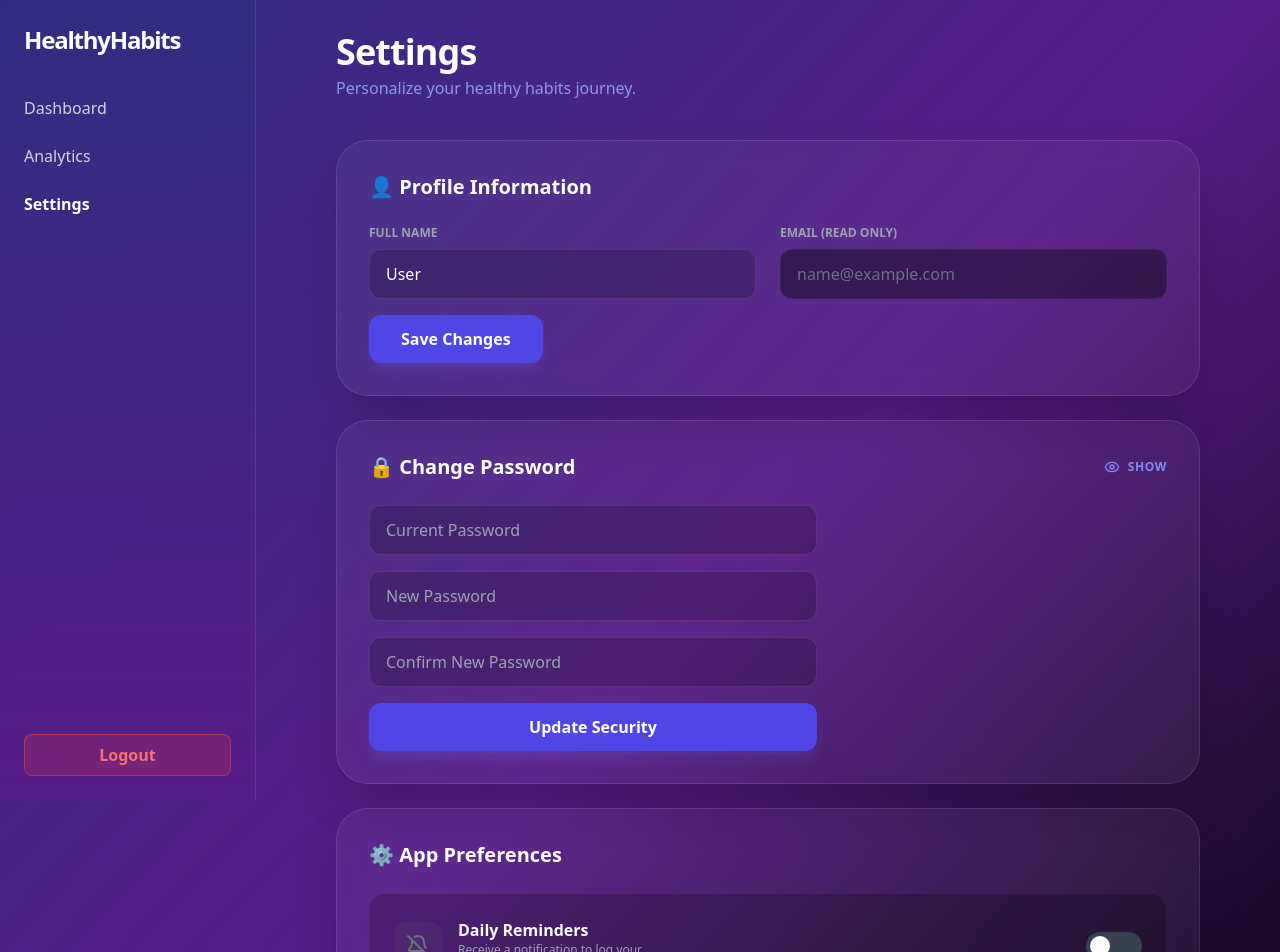
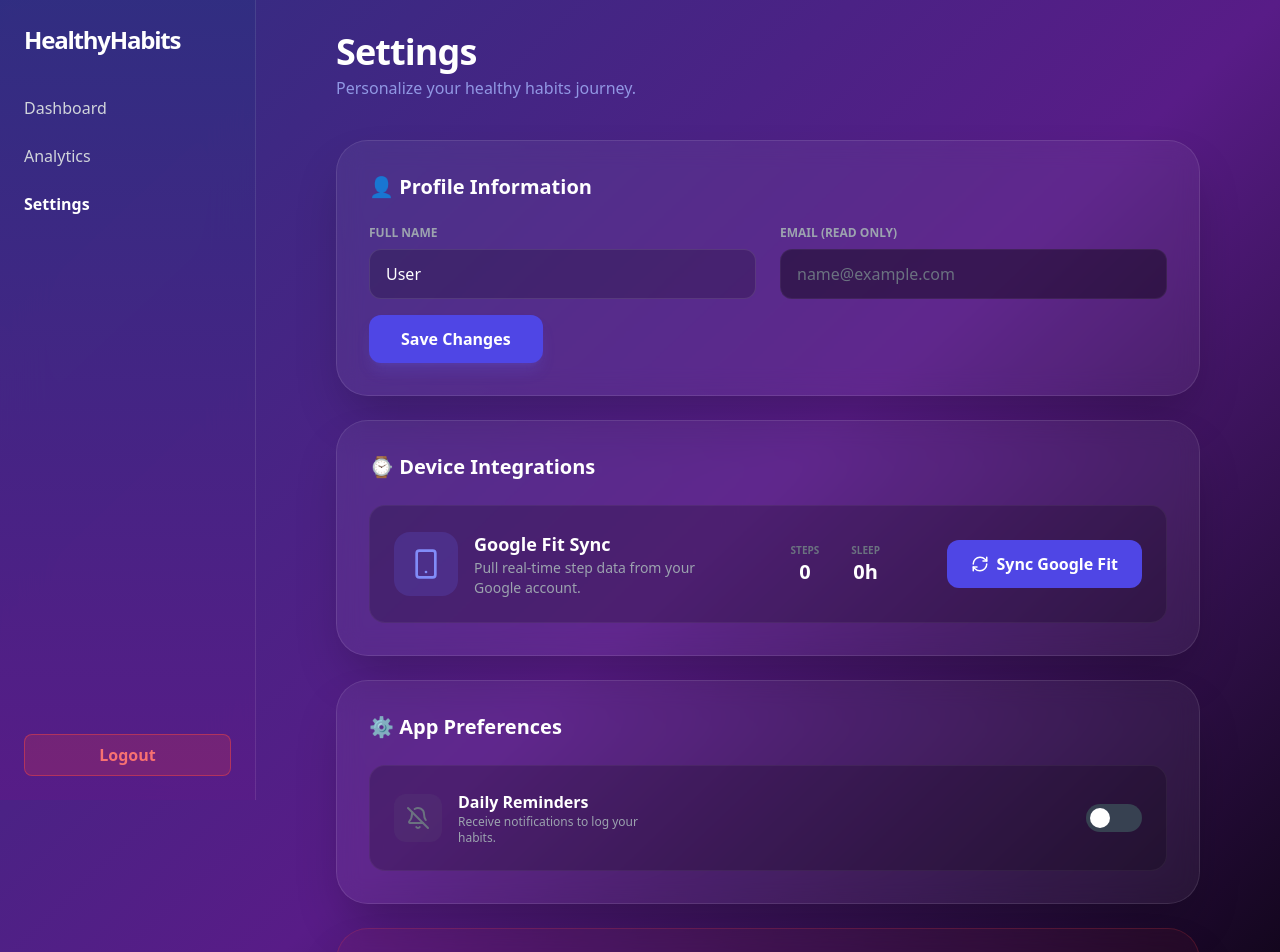
Before and after one commit to ARCHANA-MADDELA-57/healthy-habits-Tracker-frontend, a React (Vite) app: page /settings in a window 1280 px wide. Shown: the top 952 px of the page. Built offline with nearby package versions, Linux system fonts and the light colour scheme; sample sign-in values are in the browser's storage.

Commit message:
Added a feature Healthsync with devices to track sleep and steps

```diff
--- a/package.json
+++ b/package.json
@@ -10,6 +10,7 @@
     "preview": "vite preview"
   },
   "dependencies": {
+    "@react-oauth/google": "^0.13.4",
     "axios": "^1.13.5",
     "canvas-confetti": "^1.9.4",
     "chart.js": "^4.5.1",
--- a/src/pages/Dashboard.jsx
+++ b/src/pages/Dashboard.jsx
@@ -1,5 +1,7 @@
 import React, { useState, useEffect, useMemo } from "react";
 import { motion } from "framer-motion";
+import { RefreshCw } from "lucide-react"; // Added for the sync icon
+import { useGoogleLogin } from '@react-oauth/google'; // Added for direct sync
 import Sidebar from "../components/Sidebar";
 import AddHabitModal from "../components/AddHabitModal";
 import MobileNav from "../components/MobileNav";
@@ -8,6 +10,7 @@ import HabitCard from "../components/HabitCard";
 import WellnessCard from "../components/WellnessCard";
 import { useHabits } from "../hooks/useHabits";
 import { useNotifications } from "../hooks/useNotifications";
+import { healthService, fetchRealGoogleFitData } from "../services/healthService";
 
 const Dashboard = () => {
   const isLoggedIn = localStorage.getItem("isLoggedIn");
@@ -15,167 +18,122 @@ const Dashboard = () => {
   const userName = storedUser?.fullName || "User";
   const userKey = storedUser ? `habits_${storedUser.email}` : null;
 
-  const {
-    habits,
-    addHabit,
-    updateHabit,
-    incrementProgress,
-    decrementProgress,
-    deleteHabit,
-  } = useHabits(userKey);
+  const { habits, addHabit, updateHabit, incrementProgress, decrementProgress, deleteHabit } = useHabits(userKey);
 
-  const [quote, setQuote] = useState({
-    text: "Loading inspiration...",
-    author: "",
-  });
+  const [quote, setQuote] = useState({ text: "Loading inspiration...", author: "" });
   const [editingHabit, setEditingHabit] = useState(null);
   const [isOpen, setIsOpen] = useState(false);
+  const [syncData, setSyncData] = useState(healthService.fetchData());
+  const [isSyncing, setIsSyncing] = useState(false);
+
+  // Direct Sync Logic
+  const login = useGoogleLogin({
+    onSuccess: async (tokenResponse) => {
+      setIsSyncing(true);
+      try {
+        const realData = await fetchRealGoogleFitData(tokenResponse.access_token);
+        const updated = healthService.syncData(realData);
+        setSyncData(updated);
+      } catch (error) {
+        console.error("Dashboard Sync Error:", error);
+      } finally {
+        setIsSyncing(false);
+      }
+    },
+    scope: 'https://www.googleapis.com/auth/fitness.activity.read',
+  });
 
   const wellnessScore = useMemo(() => {
     if (habits.length === 0) return 0;
-    const totalProgress = habits.reduce(
-      (acc, h) => acc + Math.min(h.current / h.target, 1),
-      0
-    );
+    const totalProgress = habits.reduce((acc, h) => acc + Math.min(h.current / h.target, 1), 0);
     return Math.round((totalProgress / habits.length) * 100);
   }, [habits]);
 
-  // Find a habit with less than 30% progress to trigger the alert
-  const neglectedHabit = useMemo(() => {
-    return habits.find((h) => h.current / h.target < 0.3);
-  }, [habits]);
-
+  const neglectedHabit = useMemo(() => habits.find((h) => h.current / h.target < 0.3), [habits]);
   useNotifications(neglectedHabit);
 
   const perfectedToday = habits.filter((h) => h.completedToday).length;
-  const bestStreak =
-    habits.length > 0 ? Math.max(...habits.map((h) => h.streak)) : 0;
+  const bestStreak = habits.length > 0 ? Math.max(...habits.map((h) => h.streak)) : 0;
 
   useEffect(() => {
     const localQuotes = [
       { text: "Consistency is the DNA of mastery.", author: "Robin Sharma" },
-      { text: "Done is better than perfect.", author: "Sheryl Sandberg" },
-      {
-        text: "The secret of your future is hidden in your daily routine.",
-        author: "Mike Murdock",
-      },
+      { text: "Small habits lead to big changes.", author: "James Clear" },
     ];
     setQuote(localQuotes[Math.floor(Math.random() * localQuotes.length)]);
+    setSyncData(healthService.fetchData());
   }, []);
 
-  if (!isLoggedIn || !storedUser)
-    return (
-      <div className="h-screen bg-[#1a164d] flex items-center justify-center text-white">
-        Please Login.
-      </div>
-    );
+  if (!isLoggedIn || !storedUser) return <div className="h-screen bg-[#1a164d] flex items-center justify-center text-white">Please Login.</div>;
 
   return (
     <div className="flex flex-col md:flex-row h-screen bg-gradient-to-br from-[#1a164d] via-[#2e1065] to-black text-white overflow-hidden">
       <MobileNav />
-      <div className="hidden md:block w-64 h-full shrink-0">
-        <Sidebar />
-      </div>
-
+      <div className="hidden md:block w-64 h-full shrink-0"><Sidebar /></div>
       <main className="flex-1 h-full overflow-y-auto p-4 md:p-10 custom-scrollbar">
-        <Header
-          userName={userName}
-          neglectedHabit={neglectedHabit}
-          quote={quote}
-        />
+        <Header userName={userName} neglectedHabit={neglectedHabit} quote={quote} />
 
         <div className="flex flex-col lg:flex-row gap-6 mb-8 items-stretch">
-          <div className="flex-1">
-            <WellnessCard score={wellnessScore} />
-          </div>
-
+          <div className="flex-1"><WellnessCard score={wellnessScore} /></div>
           <div className="flex-[2] bg-white/5 backdrop-blur-xl p-6 rounded-2xl border border-white/10">
             <div className="flex justify-between items-end mb-4">
               <div>
-                <h2 className="text-xs font-black uppercase tracking-widest text-indigo-400">
-                  Daily Momentum
-                </h2>
+                <h2 className="text-xs font-black uppercase tracking-widest text-indigo-400">Daily Momentum</h2>
                 <p className="text-2xl font-black">{wellnessScore}%</p>
               </div>
-              <p className="text-gray-400 text-xs font-bold">
-                {perfectedToday} / {habits.length} Done
-              </p>
+              <p className="text-gray-400 text-xs font-bold">{perfectedToday} / {habits.length} Done</p>
             </div>
             <div className="w-full bg-black/40 h-2 rounded-full overflow-hidden">
-              <motion.div
-                animate={{ width: `${wellnessScore}%` }}
-                className={`h-full transition-all duration-1000 ${
-                  wellnessScore < 40
-                    ? "bg-red-500"
-                    : "bg-gradient-to-r from-indigo-500 to-pink-500"
-                }`}
-              />
+              <motion.div animate={{ width: `${wellnessScore}%` }} className={`h-full transition-all duration-1000 ${wellnessScore < 40 ? "bg-red-500" : "bg-gradient-to-r from-indigo-500 to-pink-500"}`} />
             </div>
           </div>
         </div>
 
-        <div className="grid grid-cols-1 sm:grid-cols-3 gap-4 mb-8">
+        {/* Stats Grid with 5 Columns */}
+        <div className="grid grid-cols-2 md:grid-cols-5 gap-4 mb-8">
           <div className="bg-white/5 p-4 rounded-2xl border border-white/5 text-center">
-            <p className="text-gray-400 text-[9px] font-bold uppercase mb-1">
-              Active Habits
-            </p>
+            <p className="text-gray-400 text-[9px] font-bold uppercase mb-1">Active Habits</p>
             <h3 className="text-2xl font-black">{habits.length}</h3>
           </div>
+
           <div className="bg-white/5 p-4 rounded-2xl border border-white/5 text-center">
-            <p className="text-green-400 text-[9px] font-bold uppercase mb-1">
-              Full Completions
-            </p>
-            <h3 className="text-2xl font-black text-green-400">
-              {perfectedToday}
-            </h3>
+            <p className="text-green-400 text-[9px] font-bold uppercase mb-1">Perfect Today</p>
+            <h3 className="text-2xl font-black text-green-400">{perfectedToday}</h3>
           </div>
+
           <div className="bg-white/5 p-4 rounded-2xl border border-white/5 text-center">
-            <p className="text-orange-400 text-[9px] font-bold uppercase mb-1">
-              Max Streak
-            </p>
-            <h3 className="text-2xl font-black text-orange-400">
-              {bestStreak} Days
-            </h3>
+            <p className="text-orange-400 text-[9px] font-bold uppercase mb-1">Max Streak</p>
+            <h3 className="text-2xl font-black text-orange-400">{bestStreak}d</h3>
+          </div>
+
+          {/* Synced Steps with the new Sync Icon */}
+          <div className="bg-white/5 p-4 rounded-2xl border border-white/5 text-center relative group">
+            <button
+              onClick={() => login()}
+              disabled={isSyncing}
+              className="absolute top-2 right-2 text-indigo-400 hover:text-white transition-colors disabled:opacity-30"
+            >
+              <RefreshCw size={14} className={isSyncing ? "animate-spin" : ""} />
+            </button>
+            <p className="text-indigo-400 text-[9px] font-bold uppercase mb-1">Synced Steps</p>
+            <h3 className="text-2xl font-black">{syncData.steps.toLocaleString()}</h3>
+          </div>
+
+          <div className="bg-white/5 p-4 rounded-2xl border border-white/5 text-center">
+            <p className="text-pink-400 text-[9px] font-bold uppercase mb-1">Sleep Hrs</p>
+            <h3 className="text-2xl font-black text-pink-400">{syncData.sleepHours}h</h3>
           </div>
         </div>
 
         <div className="grid grid-cols-1 md:grid-cols-2 lg:grid-cols-3 gap-6 pb-24">
           {habits.map((habit) => (
-            <div id={`habit-${habit.id}`} key={habit.id}>
-              <HabitCard
-                habit={habit}
-                onIncrement={incrementProgress}
-                onDecrement={decrementProgress}
-                onEdit={(h) => {
-                  setEditingHabit(h);
-                  setIsOpen(true);
-                }}
-                onDelete={deleteHabit}
-              />
-            </div>
+            <HabitCard key={habit.id} habit={habit} onIncrement={incrementProgress} onDecrement={decrementProgress} onEdit={(h) => { setEditingHabit(h); setIsOpen(true); }} onDelete={deleteHabit} />
           ))}
         </div>
       </main>
 
-      <button
-        onClick={() => {
-          setEditingHabit(null);
-          setIsOpen(true);
-        }}
-        className="fixed bottom-6 right-6 bg-indigo-600 w-16 h-16 rounded-2xl flex items-center justify-center text-3xl shadow-2xl z-50"
-      >
-        +
-      </button>
-      <AddHabitModal
-        isOpen={isOpen}
-        onClose={() => {
-          setIsOpen(false);
-          setEditingHabit(null);
-        }}
-        onAdd={addHabit}
-        onUpdate={updateHabit}
-        editingHabit={editingHabit}
-      />
+      <button onClick={() => { setEditingHabit(null); setIsOpen(true); }} className="fixed bottom-6 right-6 bg-indigo-600 w-16 h-16 rounded-2xl flex items-center justify-center text-3xl shadow-2xl z-50 hover:bg-indigo-500">+</button>
+      <AddHabitModal isOpen={isOpen} onClose={() => { setIsOpen(false); setEditingHabit(null); }} onAdd={addHabit} onUpdate={updateHabit} editingHabit={editingHabit} />
     </div>
   );
 };
--- a/src/pages/Settings.jsx
+++ b/src/pages/Settings.jsx
@@ -1,21 +1,22 @@
 import React, { useState, useEffect } from "react";
 import MobileNav from "../components/MobileNav";
-import { Eye, EyeOff, Bell, BellOff } from "lucide-react";
+import { Bell, BellOff, RefreshCw, Smartphone } from "lucide-react";
+import { useGoogleLogin } from '@react-oauth/google';
+// Ensure you have fetchRealGoogleFitData exported from your healthService
+import { healthService, fetchRealGoogleFitData } from '../services/healthService';
 
 const Settings = () => {
   const [user, setUser] = useState({ fullName: "", email: "" });
   const [isSaved, setIsSaved] = useState(false);
-  const [showPassword, setShowPassword] = useState(false);
+
+  // Health Sync States
+  const [healthData, setHealthData] = useState(healthService.fetchData());
+  const [isSyncing, setIsSyncing] = useState(false);
 
   // Notification Toggle State
   const [notificationsEnabled, setNotificationsEnabled] = useState(
     localStorage.getItem("notificationsEnabled") === "true"
   );
-
-  // Password States
-  const [passwords, setPasswords] = useState({ old: "", new: "", confirm: "" });
-  const [passError, setPassError] = useState("");
-  const [passSuccess, setPassSuccess] = useState(false);
 
   useEffect(() => {
     const storedUser = JSON.parse(localStorage.getItem("registeredUser"));
@@ -27,12 +28,30 @@ const Settings = () => {
     }
   }, []);
 
-  // --- NEW: Handle Notification Toggle ---
+  // REAL GOOGLE SYNC LOGIC
+  const login = useGoogleLogin({
+    onSuccess: async (tokenResponse) => {
+      setIsSyncing(true);
+      try {
+        // Use the access_token directly
+        const realData = await fetchRealGoogleFitData(tokenResponse.access_token);
+        const updated = healthService.syncData(realData);
+        setHealthData(updated);
+      } catch (error) {
+        console.error("Sync Error:", error);
+      } finally {
+        setIsSyncing(false);
+      }
+    },
+    // Ensure the scope matches what you set in Google Cloud
+    scope: 'https://www.googleapis.com/auth/fitness.activity.read',
+    flow: 'implicit',
+  });
+
   const toggleNotifications = () => {
     const newState = !notificationsEnabled;
     setNotificationsEnabled(newState);
     localStorage.setItem("notificationsEnabled", newState);
-
     if (newState && "Notification" in window) {
       Notification.requestPermission();
     }
@@ -45,40 +64,6 @@ const Settings = () => {
     localStorage.setItem("registeredUser", JSON.stringify(updatedUser));
     setIsSaved(true);
     setTimeout(() => setIsSaved(false), 3000);
-  };
-
-  const handlePasswordUpdate = (e) => {
-    e.preventDefault();
-    const storedUser = JSON.parse(localStorage.getItem("registeredUser"));
-    if (!storedUser) return;
-
-    if (passwords.old !== storedUser.password) {
-      setPassError("Current password incorrect.");
-      return;
-    }
-    if (passwords.new.length < 6) {
-      setPassError("Min 6 characters required.");
-      return;
-    }
-    if (passwords.new !== passwords.confirm) {
-      setPassError("Passwords do not match.");
-      return;
-    }
-
-    const updatedUser = { ...storedUser, password: passwords.new };
-    localStorage.setItem("registeredUser", JSON.stringify(updatedUser));
-
-    const allUsers = JSON.parse(localStorage.getItem("users")) || [];
-    const updatedList = allUsers.map(u => u.email === storedUser.email ? updatedUser : u);
-    localStorage.setItem("users", JSON.stringify(updatedList));
-    localStorage.setItem(storedUser.email, JSON.stringify(updatedUser));
-
-    setPassSuccess(true);
-    setTimeout(() => {
-      localStorage.removeItem("isLoggedIn"); // Better than clear() to keep settings
-      alert("Security sync complete. Please log in with your new password.");
-      window.location.href = "/login";
-    }, 1500);
   };
 
   return (
@@ -120,80 +105,62 @@ const Settings = () => {
           </form>
         </section>
 
-        {/* Password Section */}
+        {/* Health Sync Section - Updated to use login() */}
         <section className="bg-white/5 backdrop-blur-md p-8 rounded-[2rem] border border-white/10 shadow-2xl">
-          <div className="flex justify-between items-center mb-6">
-            <h2 className="text-xl font-semibold flex items-center gap-2">🔒 Change Password</h2>
+          <h2 className="text-xl font-semibold mb-6 flex items-center gap-2">⌚ Device Integrations</h2>
+          <div className="flex flex-col md:flex-row items-center justify-between p-6 bg-black/20 rounded-2xl border border-white/5 gap-6">
+            <div className="flex items-center gap-4">
+              <div className="p-4 bg-indigo-500/20 text-indigo-400 rounded-2xl">
+                <Smartphone size={32} />
+              </div>
+              <div>
+                <p className="font-bold text-lg">Google Fit Sync</p>
+                <p className="text-sm text-gray-400 max-w-[250px]">Pull real-time step data from your Google account.</p>
+                {healthData.lastSynced && (
+                  <p className="text-[10px] text-indigo-300 uppercase mt-1 tracking-widest">Last Sync: {healthData.lastSynced}</p>
+                )}
+              </div>
+            </div>
+
+            <div className="flex gap-8 text-center">
+                <div>
+                    <p className="text-[10px] text-gray-500 uppercase font-black">Steps</p>
+                    <p className="text-xl font-bold">{healthData.steps}</p>
+                </div>
+                <div>
+                    <p className="text-[10px] text-gray-500 uppercase font-black">Sleep</p>
+                    <p className="text-xl font-bold">{healthData.sleepHours}h</p>
+                </div>
+            </div>
+
             <button
-              type="button"
-              onClick={() => setShowPassword(!showPassword)}
-              className="flex items-center gap-2 text-xs text-indigo-400 hover:text-indigo-300 font-bold uppercase tracking-wider transition-colors"
+              onClick={() => login()}
+              disabled={isSyncing}
+              className={`flex items-center gap-2 px-6 py-3 rounded-xl font-bold transition-all min-w-[160px] justify-center ${
+                isSyncing ? "bg-gray-700 text-gray-400" : "bg-indigo-600 hover:bg-indigo-500 text-white"
+              }`}
             >
-              {showPassword ? <EyeOff size={16} /> : <Eye size={16} />}
-              {showPassword ? "Hide" : "Show"}
+              <RefreshCw size={18} className={isSyncing ? "animate-spin" : ""} />
+              {isSyncing ? "Connecting..." : "Sync Google Fit"}
             </button>
           </div>
-
-          <form onSubmit={handlePasswordUpdate} className="grid grid-cols-1 gap-4 max-w-md">
-            <input
-              type={showPassword ? "text" : "password"}
-              placeholder="Current Password"
-              className="bg-black/20 border border-white/10 rounded-xl px-4 py-3 focus:border-indigo-500 outline-none"
-              value={passwords.old}
-              onChange={(e) => setPasswords({ ...passwords, old: e.target.value })}
-            />
-            <input
-              type={showPassword ? "text" : "password"}
-              placeholder="New Password"
-              className="bg-black/20 border border-white/10 rounded-xl px-4 py-3 focus:border-indigo-500 outline-none"
-              value={passwords.new}
-              onChange={(e) => setPasswords({ ...passwords, new: e.target.value })}
-            />
-            <input
-              type={showPassword ? "text" : "password"}
-              placeholder="Confirm New Password"
-              className="bg-black/20 border border-white/10 rounded-xl px-4 py-3 focus:border-indigo-500 outline-none"
-              value={passwords.confirm}
-              onChange={(e) => setPasswords({ ...passwords, confirm: e.target.value })}
-            />
-
-            {passError && <p className="text-red-400 text-sm font-medium">{passError}</p>}
-            {passSuccess && <p className="text-green-400 text-sm font-bold animate-bounce">Password Updated!</p>}
-
-            <button type="submit" className="bg-indigo-600 hover:bg-indigo-500 text-white font-bold py-3 rounded-xl transition-all shadow-lg shadow-indigo-500/20">
-              Update Security
-            </button>
-          </form>
         </section>
 
-        {/* --- UPDATED: App Preferences --- */}
+        {/* App Preferences */}
         <section className="bg-white/5 backdrop-blur-md p-8 rounded-[2rem] border border-white/10 shadow-2xl">
-          <h2 className="text-xl font-semibold mb-6 flex items-center gap-2">
-            ⚙️ App Preferences
-          </h2>
-          <div className="flex items-center justify-between p-6 bg-black/20 rounded-2xl border border-white/5 transition-all">
+          <h2 className="text-xl font-semibold mb-6 flex items-center gap-2">⚙️ App Preferences</h2>
+          <div className="flex items-center justify-between p-6 bg-black/20 rounded-2xl border border-white/5">
             <div className="flex items-center gap-4">
               <div className={`p-3 rounded-xl ${notificationsEnabled ? 'bg-indigo-500/20 text-indigo-400' : 'bg-gray-500/10 text-gray-500'}`}>
                 {notificationsEnabled ? <Bell size={24} /> : <BellOff size={24} />}
               </div>
               <div>
                 <p className="font-bold">Daily Reminders</p>
-                <p className="text-xs text-gray-400 max-w-[200px]">
-                  Receive a notification to log your habits when you fall behind.
-                </p>
+                <p className="text-xs text-gray-400 max-w-[200px]">Receive notifications to log your habits.</p>
               </div>
             </div>
-
-            {/* Functional Toggle Switch */}
-            <div
-              onClick={toggleNotifications}
-              className={`w-14 h-7 rounded-full flex items-center px-1 cursor-pointer transition-all duration-300 ${
-                notificationsEnabled ? 'bg-indigo-600 shadow-[0_0_15px_rgba(79,70,229,0.4)]' : 'bg-gray-700'
-              }`}
-            >
-              <div className={`w-5 h-5 bg-white rounded-full transition-transform duration-300 transform ${
-                notificationsEnabled ? 'translate-x-7' : 'translate-x-0'
-              }`}></div>
+            <div onClick={toggleNotifications} className={`w-14 h-7 rounded-full flex items-center px-1 cursor-pointer transition-all duration-300 ${notificationsEnabled ? 'bg-indigo-600 shadow-[0_0_15px_rgba(79,70,229,0.4)]' : 'bg-gray-700'}`}>
+              <div className={`w-5 h-5 bg-white rounded-full transition-transform duration-300 transform ${notificationsEnabled ? 'translate-x-7' : 'translate-x-0'}`}></div>
             </div>
           </div>
         </section>
@@ -201,19 +168,8 @@ const Settings = () => {
         {/* Danger Zone */}
         <section className="bg-red-500/5 backdrop-blur-md p-8 rounded-[2rem] border border-red-500/20 shadow-2xl">
           <h2 className="text-xl font-semibold text-red-400 mb-2">🛑 Danger Zone</h2>
-          <p className="text-gray-400 text-sm mb-6">Resetting your data will clear all progress for your habits.</p>
-          <button
-            onClick={() => {
-              if (window.confirm("Are you sure? This will delete all your local habits!")) {
-                const userKey = `habits_${user.email}`;
-                localStorage.removeItem(userKey);
-                window.location.reload();
-              }
-            }}
-            className="border border-red-500/50 hover:bg-red-500/10 text-red-500 px-6 py-2 rounded-xl text-xs font-bold uppercase transition-all"
-          >
-            Clear All Habit Progress
-          </button>
+          <p className="text-gray-400 text-sm mb-6">Resetting your data will clear all progress.</p>
+          <button onClick={() => { if (window.confirm("Are you sure?")) { localStorage.removeItem(`habits_${user.email}`); window.location.reload(); } }} className="border border-red-500/50 hover:bg-red-500/10 text-red-500 px-6 py-2 rounded-xl text-xs font-bold uppercase transition-all">Clear All Habit Progress</button>
         </section>
       </div>
     </div>
--- /dev/null
+++ b/src/services/healthService.js
@@ -0,0 +1,61 @@
+// src/services/healthService.js
+const STORAGE_KEY = 'app_health_data';
+
+/**
+ * FETCH REAL DATA FROM GOOGLE FIT
+ * Fetches the daily step count using the aggregate API.
+ */
+export const fetchRealGoogleFitData = async (accessToken) => {
+  const startOfDay = new Date();
+  startOfDay.setHours(0, 0, 0, 0);
+
+  const response = await fetch(
+    "https://www.googleapis.com/fitness/v1/users/me/dataset:aggregate",
+    {
+      method: "POST",
+      headers: {
+        Authorization: `Bearer ${accessToken}`,
+        "Content-Type": "application/json",
+      },
+      body: JSON.stringify({
+        aggregateBy: [{ dataTypeName: "com.google.step_count.delta" }],
+        bucketByTime: { durationMillis: 86400000 },
+        startTimeMillis: startOfDay.getTime(),
+        endTimeMillis: Date.now(),
+      }),
+    }
+  );
+
+  if (!response.ok) {
+    const errorText = await response.text();
+    console.error("Google Fit API Error:", errorText);
+    throw new Error("Failed to fetch Google Fit data");
+  }
+
+  const result = await response.json();
+
+  // Navigate the Google data structure to find the integer step value
+  const steps = result.bucket[0]?.dataset[0]?.point[0]?.value[0]?.intVal || 0;
+
+  return {
+    steps: steps,
+    sleepHours: 0, // Option A: Set to 0 so it's no longer hardcoded to 7
+  };
+};
+
+/**
+ * STORAGE HELPERS
+ * Manages saving and retrieving synced data from LocalStorage.
+ */
+export const healthService = {
+  fetchData: () => {
+    const data = localStorage.getItem(STORAGE_KEY);
+    // Default state starts at 0 for both steps and sleep
+    return data ? JSON.parse(data) : { steps: 0, sleepHours: 0, lastSynced: null };
+  },
+  syncData: (newData) => {
+    const updatedData = { ...newData, lastSynced: new Date().toLocaleString() };
+    localStorage.setItem(STORAGE_KEY, JSON.stringify(updatedData));
+    return updatedData;
+  }
+};
```
Also changed, not shown: src/components/HealthSync.js (added, +52 -0 lines), src/main.jsx (+12 -3 lines), 1 other file (tests, documents, lock files or other folders).
